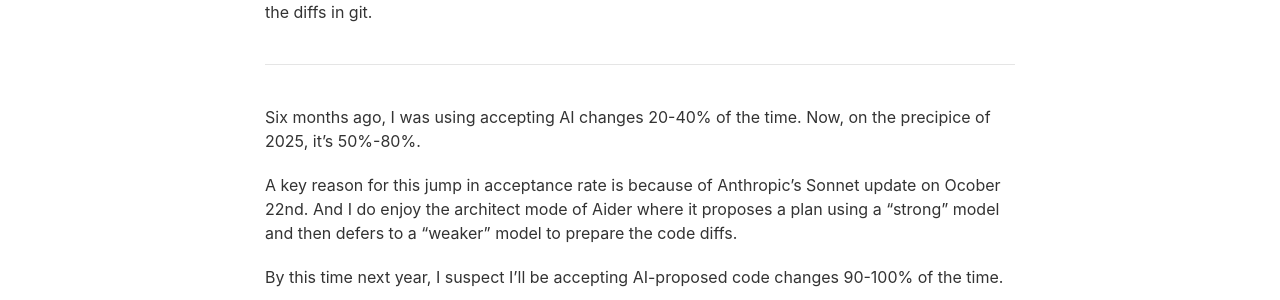
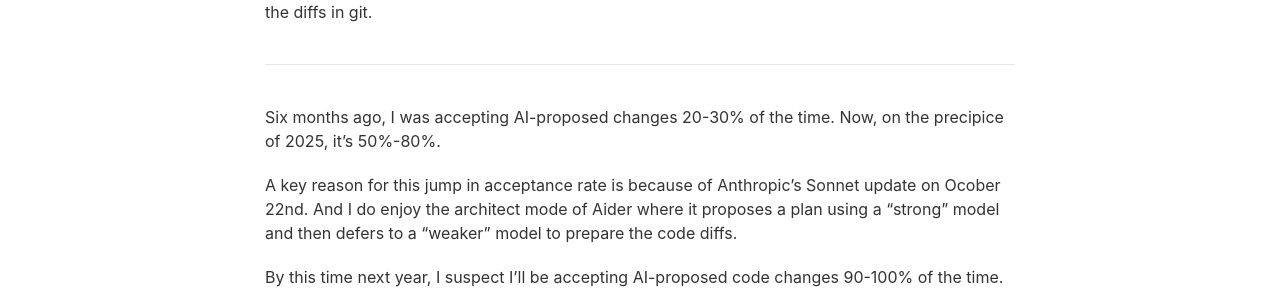
Before and after one commit to nyvyn/nyvyn.github.io, a Jekyll site: the page built from _posts/2024-12-28-cyborg-engineering.markdown, in a window 1280 px wide. Shown: the part 458-758 px from the top of the page. Built offline with Jekyll 4.4.1, drawn with Linux system fonts in a browser that asks for light colours; our own code applies the rules of GitHub Pages for plain Markdown files.

Commit message:
fix: correct phrasing for AI change acceptance rates in blog post

```diff
--- a/_posts/2024-12-28-cyborg-engineering.markdown
+++ b/_posts/2024-12-28-cyborg-engineering.markdown
@@ -7,7 +7,7 @@ I review every change - either in-flight at the suggestions are made or afterwar
 
 ---
 
-Six months ago, I was using accepting AI changes 20-40% of the time. Now, on the precipice of 2025, it's 50%-80%.
+Six months ago, I was accepting AI-proposed changes 20-30% of the time. Now, on the precipice of 2025, it's 50%-80%.
 
 A key reason for this jump in acceptance rate is because of Anthropic's Sonnet update on Ocober 22nd.
 And I do enjoy the architect mode of Aider where it proposes a plan using a "strong" model and then defers
```
